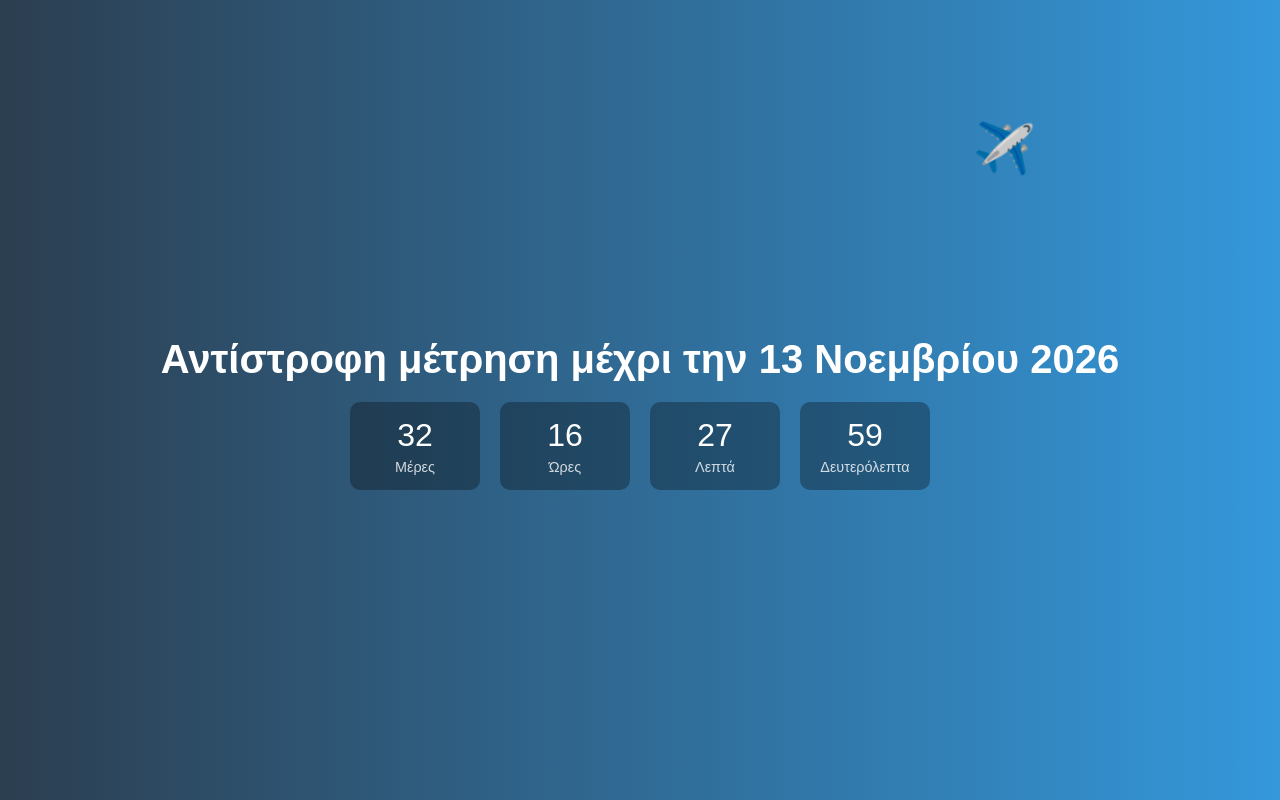
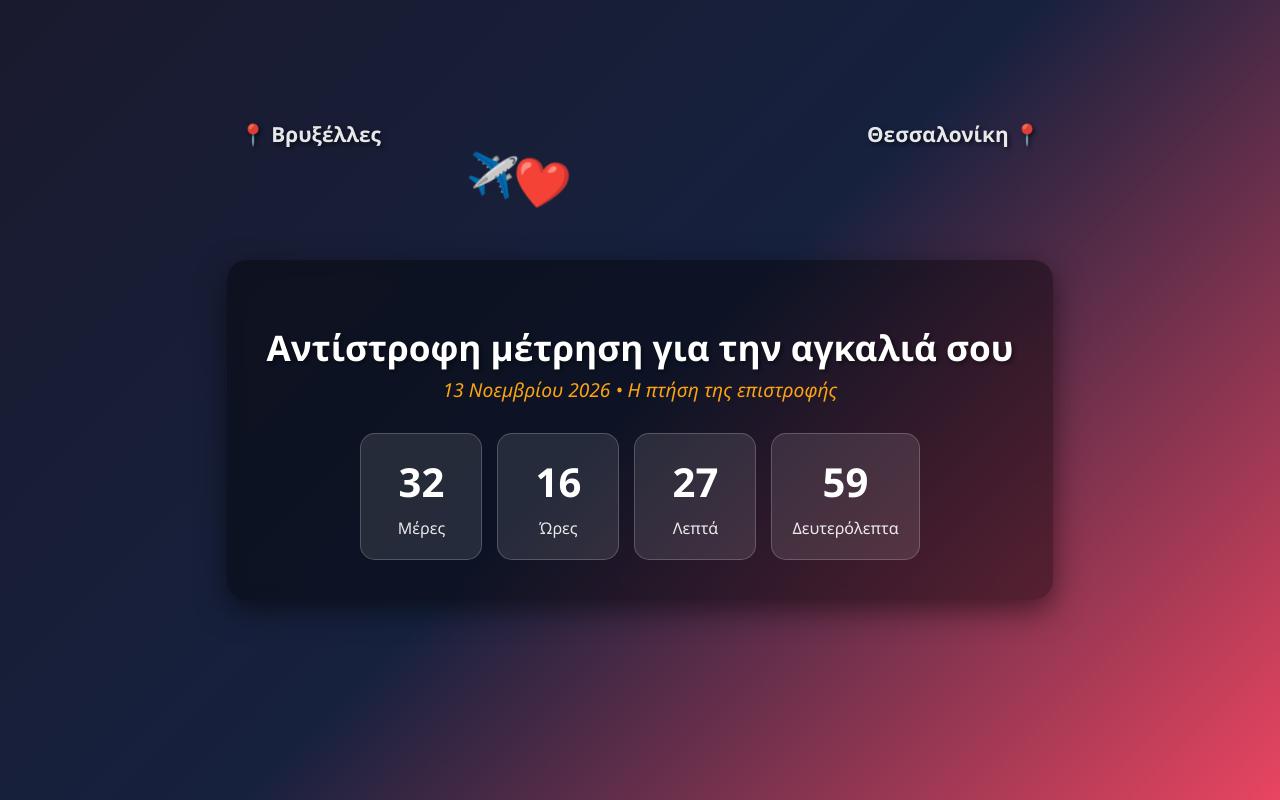
Before and after one commit to vag4me/countDown, a plain HTML site: page index.html in a window 1280 px wide. Drawn offline with Linux system fonts and the light colour scheme.

Commit message:
Update index.html

```diff
--- a/index.html
+++ b/index.html
@@ -2,76 +2,148 @@
 <html lang="el">
 <head>
   <meta charset="UTF-8">
-  <title>Αντίστροφη Μέτρηση</title>
+  <meta name="viewport" content="width=device-width, initial-scale=1.0">
+  <title>Πτήση για Θεσσαλονίκη</title>
   <style>
     body {
-      font-family: Arial, sans-serif;
-      background: linear-gradient(to right, #2c3e50, #3498db);
+      font-family: 'Segoe UI', Tahoma, Geneva, Verdana, sans-serif;
+      /* Ρομαντικό gradient που θυμίζει νυχτερινό ουρανό και σούρουπο */
+      background: linear-gradient(135deg, #1a1a2e 0%, #16213e 50%, #e94560 100%);
       color: #fff;
       display: flex;
+      flex-direction: column;
       justify-content: center;
       align-items: center;
       height: 100vh;
       margin: 0;
       overflow: hidden;
+      text-align: center;
     }
 
-    .countdown {
-      text-align: center;
+    /* ✈️ Τοπίο ουρανού και Πόλεις */
+    .sky-container {
+      position: absolute;
+      top: 15%;
+      width: 100%;
+      height: 100px;
+    }
+
+    .cities {
+      display: flex;
+      justify-content: space-between;
+      width: 85%;
+      max-width: 800px;
+      margin: 0 auto;
+      font-size: 1.3rem;
+      font-weight: bold;
+      color: rgba(255, 255, 255, 0.9);
+      text-shadow: 2px 2px 4px rgba(0,0,0,0.6);
+    }
+
+    /* Το αεροπλάνο πετάει από αριστερά προς τα δεξιά */
+    .airplane {
+      position: absolute;
+      top: 30px;
+      left: -150px;
+      font-size: 2.5rem;
+      animation: fly 12s linear infinite;
+    }
+
+    @keyframes fly {
+      0% { transform: translateX(0) rotate(10deg); }
+      100% { transform: translateX(calc(100vw + 200px)) rotate(10deg); }
+    }
+
+    /* Κουτί αντίστροφης μέτρησης */
+    .countdown-container {
       position: relative;
       z-index: 2;
+      background: rgba(0, 0, 0, 0.4);
+      padding: 40px;
+      border-radius: 20px;
+      box-shadow: 0 10px 30px rgba(0, 0, 0, 0.5);
+      backdrop-filter: blur(8px);
+      margin-top: 60px;
     }
 
     h1 {
-      font-size: 2.5rem;
-      margin-bottom: 20px;
+      font-size: 2.2rem;
+      margin-bottom: 5px;
+      text-shadow: 2px 2px 5px rgba(0,0,0,0.5);
+    }
+
+    .subtitle {
+      font-size: 1.2rem;
+      margin-bottom: 30px;
+      font-style: italic;
+      color: #fca311;
     }
 
     .time {
       display: flex;
       justify-content: center;
-      gap: 20px;
-      font-size: 2rem;
+      flex-wrap: wrap;
+      gap: 15px;
+      font-size: 2.5rem;
+      font-weight: bold;
     }
 
     .box {
-      background: rgba(0, 0, 0, 0.3);
-      padding: 15px 20px;
-      border-radius: 10px;
-      min-width: 90px;
+      background: rgba(255, 255, 255, 0.1);
+      padding: 20px;
+      border-radius: 15px;
+      min-width: 80px;
+      border: 1px solid rgba(255,255,255,0.2);
     }
 
     .label {
-      font-size: 0.9rem;
-      margin-top: 5px;
+      font-size: 1rem;
+      margin-top: 8px;
       display: block;
-      opacity: 0.8;
+      font-weight: normal;
+      opacity: 0.9;
     }
 
-    /* ✈️ Animation airplane */
-    .airplane {
-      position: absolute;
-      top: 15%;
-      left: -200px;
-      font-size: 3rem;
-      animation: fly 12s linear infinite;
+    /* Εφέ παλμού για την καρδιά */
+    .heart {
+      color: #ff4d6d;
+      display: inline-block;
+      animation: pulse 1.5s infinite;
     }
 
-    @keyframes fly {
-      0% { transform: translateX(0) rotate(10deg); }
-      50% { transform: translateX(110vw) rotate(5deg); }
-      100% { transform: translateX(0) rotate(10deg); }
+    @keyframes pulse {
+      0% { transform: scale(1); }
+      50% { transform: scale(1.2); }
+      100% { transform: scale(1); }
+    }
+
+    /* Προσαρμογή για μικρές οθόνες (Κινητά) */
+    @media (max-width: 600px) {
+      .time { font-size: 1.8rem; }
+      .box { min-width: 60px; padding: 15px; }
+      h1 { font-size: 1.5rem; }
+      .cities { font-size: 1rem; width: 95%; }
     }
   </style>
 </head>
 <body>
-  <!-- Αεροπλάνο -->
-  <div class="airplane">✈️</div>
 
-  <!-- Αντίστροφη Μέτρηση -->
-  <div class="countdown">
-    <h1>Αντίστροφη μέτρηση μέχρι την 13 Νοεμβρίου 2026</h1>
-    <div class="time">
+  <!-- Ουρανός και Διαδρομή -->
+  <div class="sky-container">
+    <div class="cities">
+      <span>📍 Βρυξέλλες</span>
+      <span>Θεσσαλονίκη 📍</span>
+    </div>
+    <!-- Το αεροπλάνο στέλνει πολλή αγάπη! -->
+    <div class="airplane">✈️<span class="heart">❤️</span></div>
+  </div>
+
+  <!-- Κεντρικό πλαίσιο -->
+  <div class="countdown-container">
+    <h1 id="main-title">Αντίστροφη μέτρηση για την αγκαλιά σου</h1>
+    <div class="subtitle" id="subtitle">13 Νοεμβρίου 2026 • Η πτήση της επιστροφής</div>
+
+    <div class="time" id="countdown">
       <div class="box">
         <span id="days">0</span>
         <span class="label">Μέρες</span>
@@ -92,14 +164,17 @@
   </div>
 
   <script>
-    const targetDate = new Date("November 13, 2026 00:00:00").getTime();
+    // Σωστή μορφή ημερομηνίας (ISO) για να μην χαλάει στα κινητά!
+    const targetDate = new Date("2026-11-13T00:00:00").getTime();
 
     function updateCountdown() {
       const now = new Date().getTime();
       const distance = targetDate - now;
 
       if (distance <= 0) {
-        document.querySelector(".countdown").innerHTML = "<h1>Έφτασε η μέρα!</h1>";
+        document.getElementById("main-title").innerHTML = "Επιτέλους μαζί! <span class='heart'>❤️</span>";
+        document.getElementById("subtitle").innerHTML = "Η πτήση μόλις προσγειώθηκε στη Θεσσαλονίκη!";
+        document.getElementById("countdown").style.display = "none";
         clearInterval(interval);
         return;
       }
```
